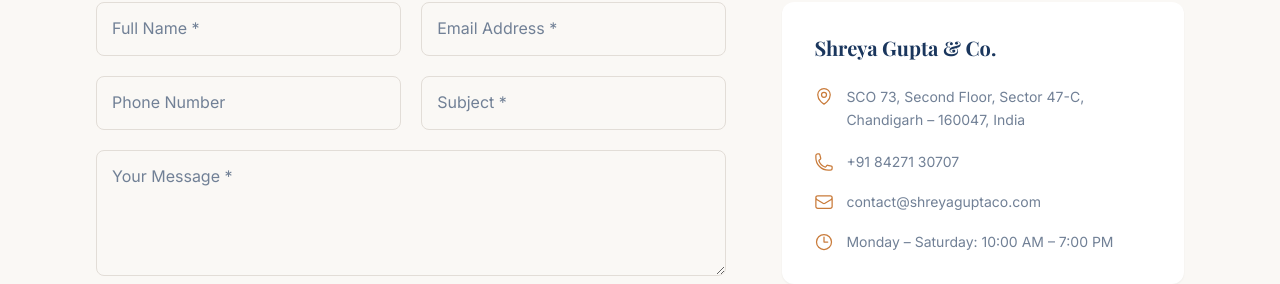
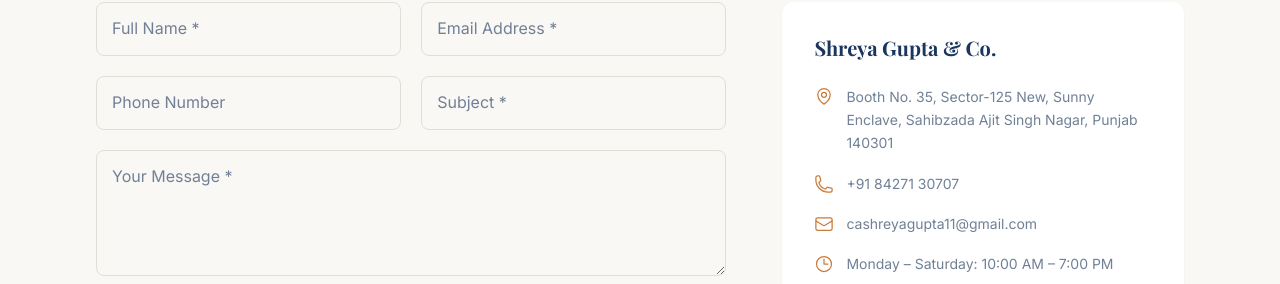
Before and after one commit to goclagee/shreya-gupta-co, a Next.js app: page /contact in a window 1280 px wide. Shown: the part 302-586 px from the top of the page. Built offline with nearby package versions, Linux system fonts and the light colour scheme.

Commit message:
Update contact details across site (address, email)

```diff
--- a/src/app/layout.tsx
+++ b/src/app/layout.tsx
@@ -31,13 +31,14 @@
                 'Chartered Accountancy firm offering audit, tax, M&A advisory, and compliance services',
               address: {
                 '@type': 'PostalAddress',
-                streetAddress: 'SCO 73, Second Floor, Sector 47-C',
-                addressLocality: 'Chandigarh',
-                postalCode: '160047',
+                streetAddress: 'Booth No. 35, Sector-125 New, Sunny Enclave',
+                addressLocality: 'Sahibzada Ajit Singh Nagar',
+                addressRegion: 'Punjab',
+                postalCode: '140301',
                 addressCountry: 'IN',
               },
               telephone: '+91 84271 30707',
-              email: 'contact@shreyaguptaco.com',
+              email: 'cashreyagupta11@gmail.com',
             }),
           }}
         />
--- a/src/components/contact/MapEmbed.tsx
+++ b/src/components/contact/MapEmbed.tsx
@@ -6,7 +6,7 @@
   const [hasError, setHasError] = useState(false);
 
   const mapSrc =
-    'https://www.google.com/maps/embed?pb=!1m18!1m12!1m3!1d3430.5!2d76.6761927!3d30.7427113!2m3!1f0!2f0!3f0!3m2!1i1024!2i768!4f13.1!3m3!1m2!1s0x390fefe3eb6b8849%3A0xbac70be22ee81f14!2sShreya%20Gupta%20%26%20Co.!5e0!3m2!1sen!2sin!4v1700000000000!5m2!1sen!2sin';
+    'https://www.google.com/maps?q=Sunny%20Enclave%2C%20Sector%20125%2C%20Sahibzada%20Ajit%20Singh%20Nagar%2C%20Punjab%20140301&output=embed';
 
   if (hasError) {
     return (
@@ -31,7 +31,7 @@
             />
           </svg>
           <p className="text-text-secondary text-sm">
-            Shreya Gupta & Co., Sector 47-C, Chandigarh – 160047
+            Shreya Gupta & Co., Booth No. 35, Sector-125 New, Sunny Enclave, Sahibzada Ajit Singh Nagar, Punjab 140301
           </p>
           <p className="text-text-secondary text-xs mt-1">
             Map could not be loaded
@@ -51,7 +51,7 @@
         allowFullScreen
         loading="lazy"
         referrerPolicy="no-referrer-when-downgrade"
-        title="Office Location - Shreya Gupta & Co., Chandigarh"
+        title="Office Location - Shreya Gupta & Co., Sahibzada Ajit Singh Nagar"
         onError={() => setHasError(true)}
       />
     </div>
--- a/src/lib/constants.ts
+++ b/src/lib/constants.ts
@@ -267,9 +267,9 @@
 
 export const contactInfo: ContactInfo = {
   firmName: "Shreya Gupta & Co.",
-  address: "SCO 73, Second Floor, Sector 47-C, Chandigarh – 160047, India",
+  address: "Booth No. 35, Sector-125 New, Sunny Enclave, Sahibzada Ajit Singh Nagar, Punjab 140301",
   phone: "+91 84271 30707",
-  email: "contact@shreyaguptaco.com",
+  email: "cashreyagupta11@gmail.com",
   officeHours: "Monday – Saturday: 10:00 AM – 7:00 PM",
 };
 
```
